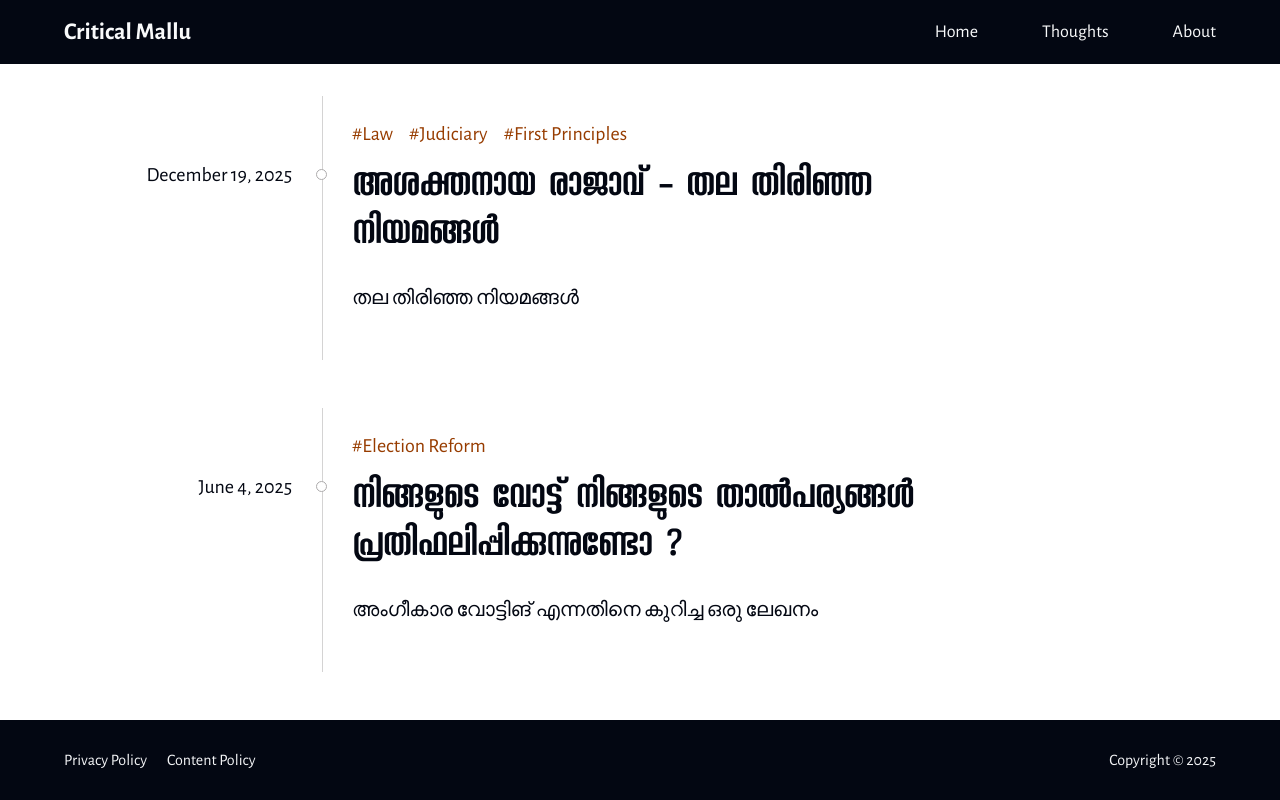
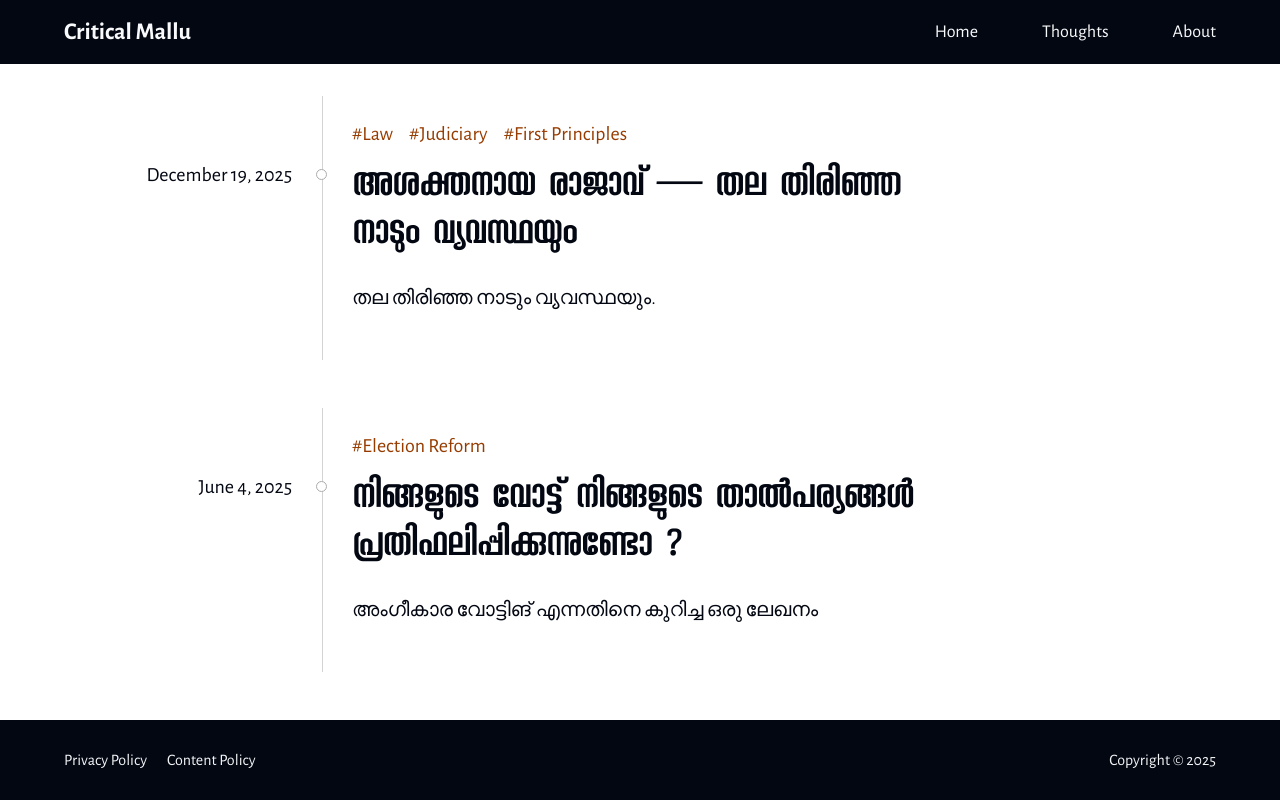
Before and after one commit to SabareeshNv/malayalam-blog, an Astro site: page / in a window 1280 px wide. Built offline with nearby package versions, Linux system fonts and the light colour scheme; Astro itself is replaced by a stand-in of ours; a web font is replaced by a local one.

Commit message:
changed title

```diff
--- a/src/content/post/thala-thirinja-niyamam/index.md
+++ b/src/content/post/thala-thirinja-niyamam/index.md
@@ -1,7 +1,7 @@
 ---
-title: അശക്തനായ രാജാവ് - തല തിരിഞ്ഞ നിയമങ്ങൾ
-description: തല തിരിഞ്ഞ നിയമങ്ങൾ
-summary: തല തിരിഞ്ഞ നിയമങ്ങൾ
+title: അശക്തനായ രാജാവ് — തല തിരിഞ്ഞ നാടും വ്യവസ്ഥയും
+description: തല തിരിഞ്ഞ നാടും വ്യവസ്ഥയും.
+summary: തല തിരിഞ്ഞ നാടും വ്യവസ്ഥയും.
 pubDate: "2025-12-19"
 tags: ["Law", "Judiciary", "First Principles"]
 slug: thala-thirinja-niyamam
```
